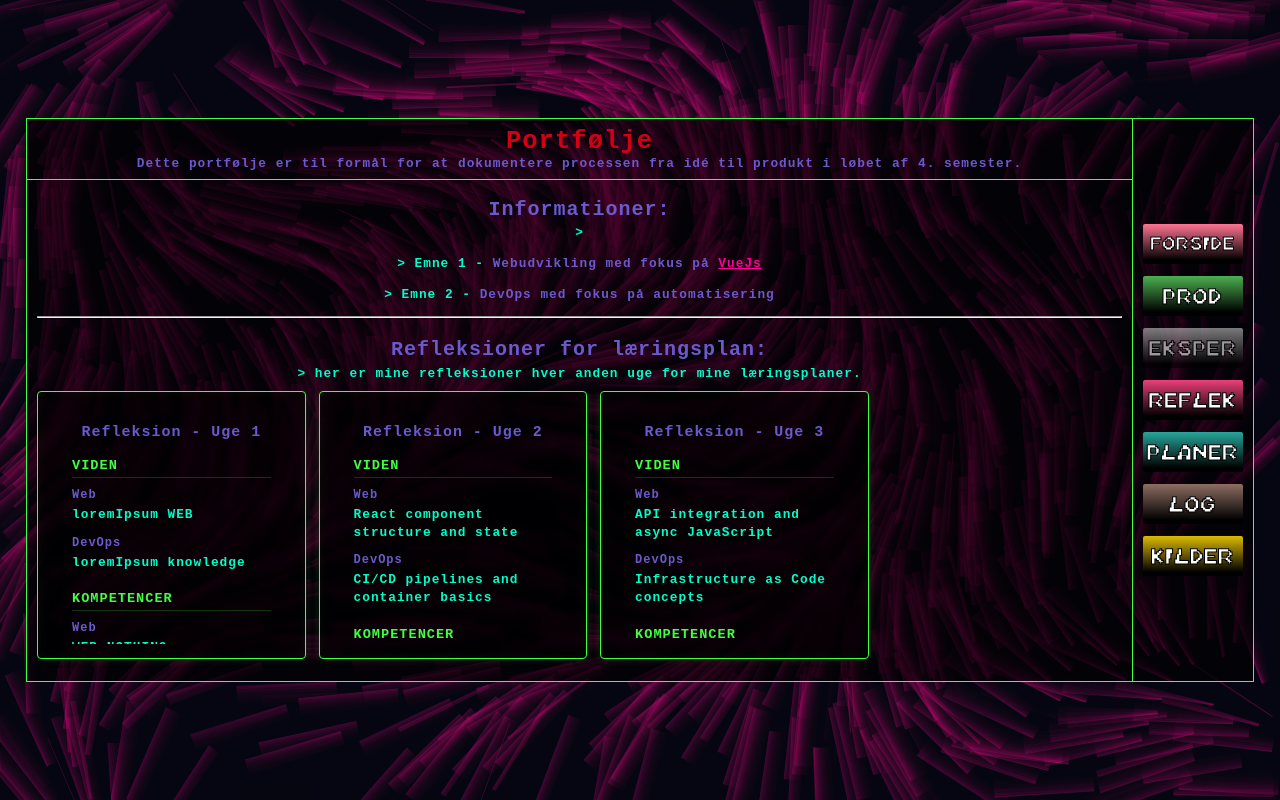
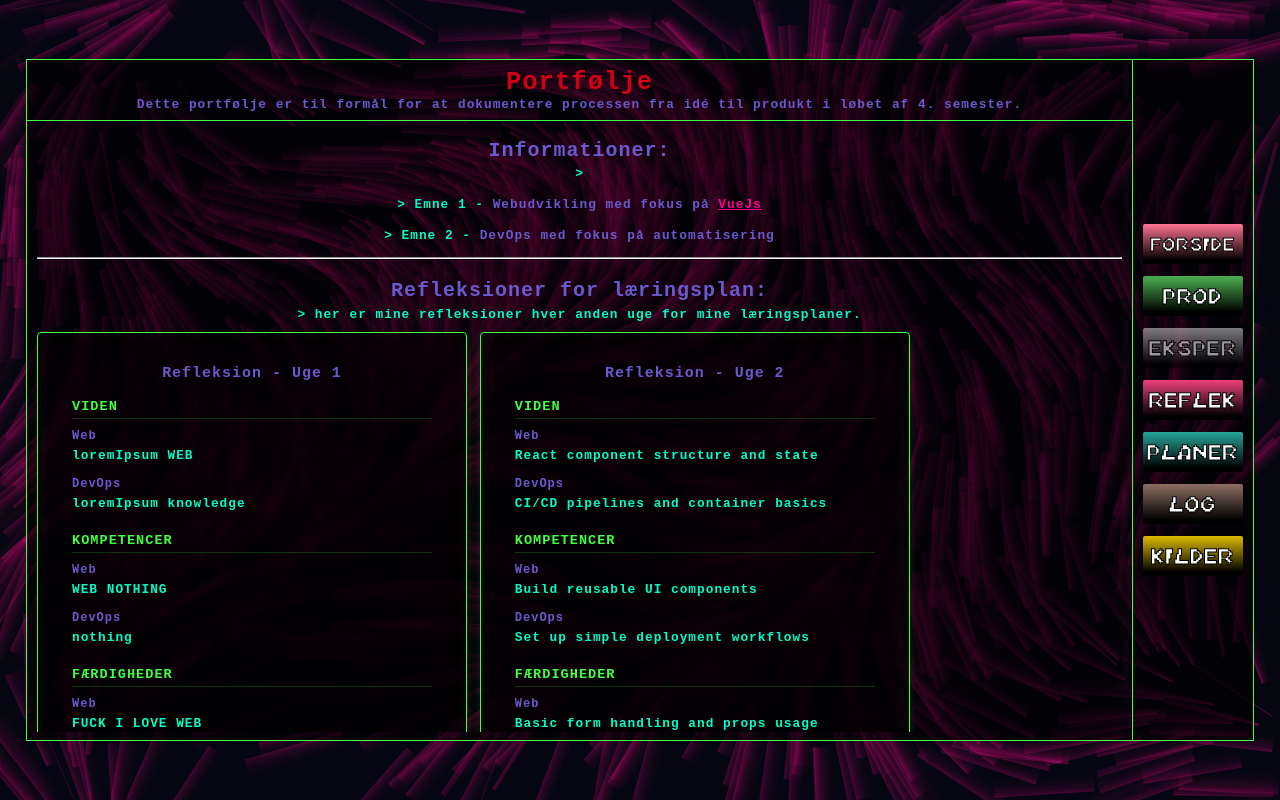
Before and after one commit to Gatherer4466/gatherer4466.github.io, a Vue app: page /refleksioner in a window 1280 px wide. Built offline with nearby package versions, Linux system fonts and the light colour scheme.

Commit message:
adjust card size

```diff
--- a/src/features/reflection/components/ReflectionCard.vue
+++ b/src/features/reflection/components/ReflectionCard.vue
@@ -56,7 +56,7 @@ const props = defineProps<{ reflection: Reflection }>()
 
 <style scoped>
 .reflection-card {
-  width: 25%;
+  width: 40%;
   aspect-ratio: 1 / 1;
   display: flex;
   flex-direction: column;
```
